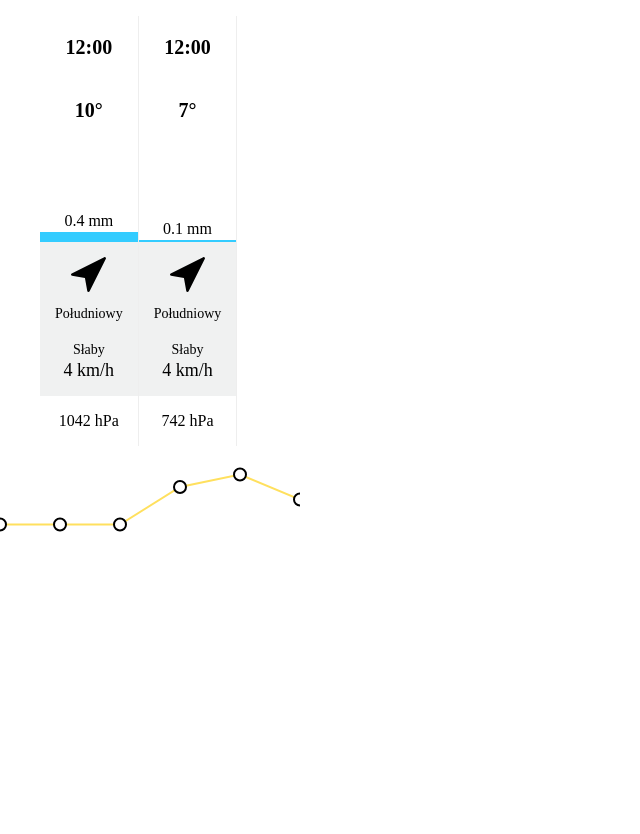
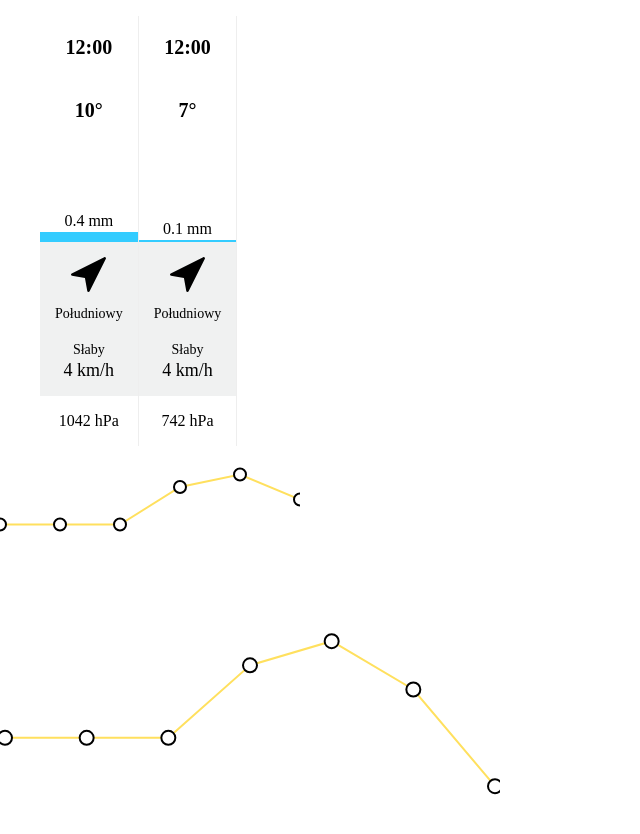
Before and after one commit to adamlewkowicz/weather-widget, a React (Create React App) app: page / in a window 1280 px wide. Shown: the top 834 px of the page, without its empty margins (0-640 px from the left). Before the commit the page ends 800 px from the top, so only its background shows below. Built offline with nearby package versions, Linux system fonts and the light colour scheme.

Commit message:
create rechart chart

```diff
--- a/package.json
+++ b/package.json
@@ -10,10 +10,13 @@
     "@types/node": "^12.0.0",
     "@types/react-dom": "^16.9.0",
     "chart.js": "^2.9.3",
+    "install": "^0.13.0",
+    "npm": "^6.14.5",
     "react": "^16.13.1",
     "react-chartjs-2": "^2.9.0",
     "react-dom": "^16.13.1",
     "react-scripts": "3.4.1",
+    "recharts": "^1.8.5",
     "styled-components": "^5.1.0",
     "typescript": "~3.7.2"
   },
@@ -40,6 +43,7 @@
   },
   "devDependencies": {
     "@types/react": "^16.9.35",
+    "@types/recharts": "^1.8.10",
     "@types/styled-components": "^5.1.0"
   }
 }
--- /dev/null
+++ b/src/components/LineCharts.tsx
@@ -0,0 +1,48 @@
+import React from 'react';
+import {
+  LineChart, Line
+} from 'recharts';
+
+interface LineChartsProps {
+  width: number
+  data: number[]
+  renderLabel?: () => JSX.Element
+}
+
+export const LineCharts = (props: LineChartsProps) => {
+  const DATA_KEY = 'pv';
+  const normalizedData = props.data.map(record => ({
+    [DATA_KEY]: record
+  }));
+
+  return (
+    <LineChart
+      width={500 ?? props.width}
+      height={300}
+      data={normalizedData}
+    >
+      <Line
+        label={props.renderLabel}
+        type="linear"
+        dataKey={DATA_KEY}
+        stroke="#FFE05E"
+        activeDot={{ r: 8 }}
+        strokeWidth={2}
+        dot={CustomDot}
+      />
+    </LineChart>
+  );
+}
+
+const CustomDot = (props: any) => {
+  return (
+    <circle
+      cx={props.cx}
+      cy={props.cy}
+      r={7}
+      stroke="black"
+      strokeWidth={2}
+      fill="#fff"
+    />
+  );
+}
--- a/src/components/WeatherWidget.tsx
+++ b/src/components/WeatherWidget.tsx
@@ -3,12 +3,16 @@ import styled from 'styled-components';
 import { Weather } from '../types';
 import { WeatherBlock } from './WeatherBlock';
 import { LineChart } from './LineChart';
+import { LineCharts } from './LineCharts';
+import { WEATHER_BLOCK_WIDTH } from '../consts';
 
 interface WeatherWidgetProps {
   data: Weather[]
 }
 
 export const WeatherWidget = (props: WeatherWidgetProps) => {
+  const chartWidth = props.data.length * WEATHER_BLOCK_WIDTH;
+
   return (
     <Container>
       <BlocksContainer>
@@ -23,6 +27,10 @@ export const WeatherWidget = (props: WeatherWidgetProps) => {
         labels={[11, 12, 13, 14, 15, 16]}
         label="Temperatura"
       />
+      <LineCharts
+        width={chartWidth}
+        data={[7, 7, 7, 10, 11, 9, 5]}
+      />
     </Container>
   );
 }
--- /dev/null
+++ b/src/consts.ts
@@ -0,0 +1,2 @@
+
+export const WEATHER_BLOCK_WIDTH = 100;
```
Also changed, not shown: 1 other file (tests, documents, lock files or other folders).
